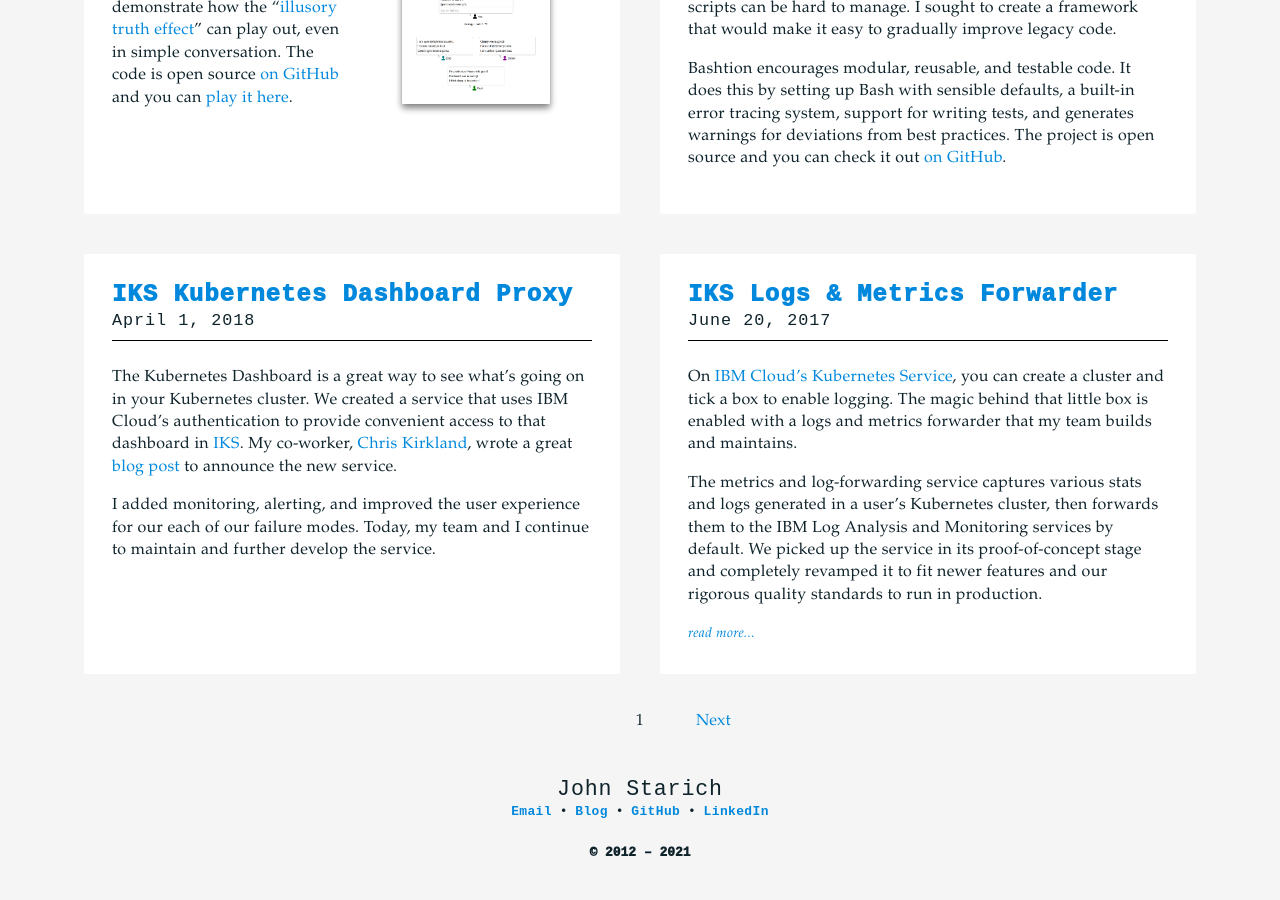
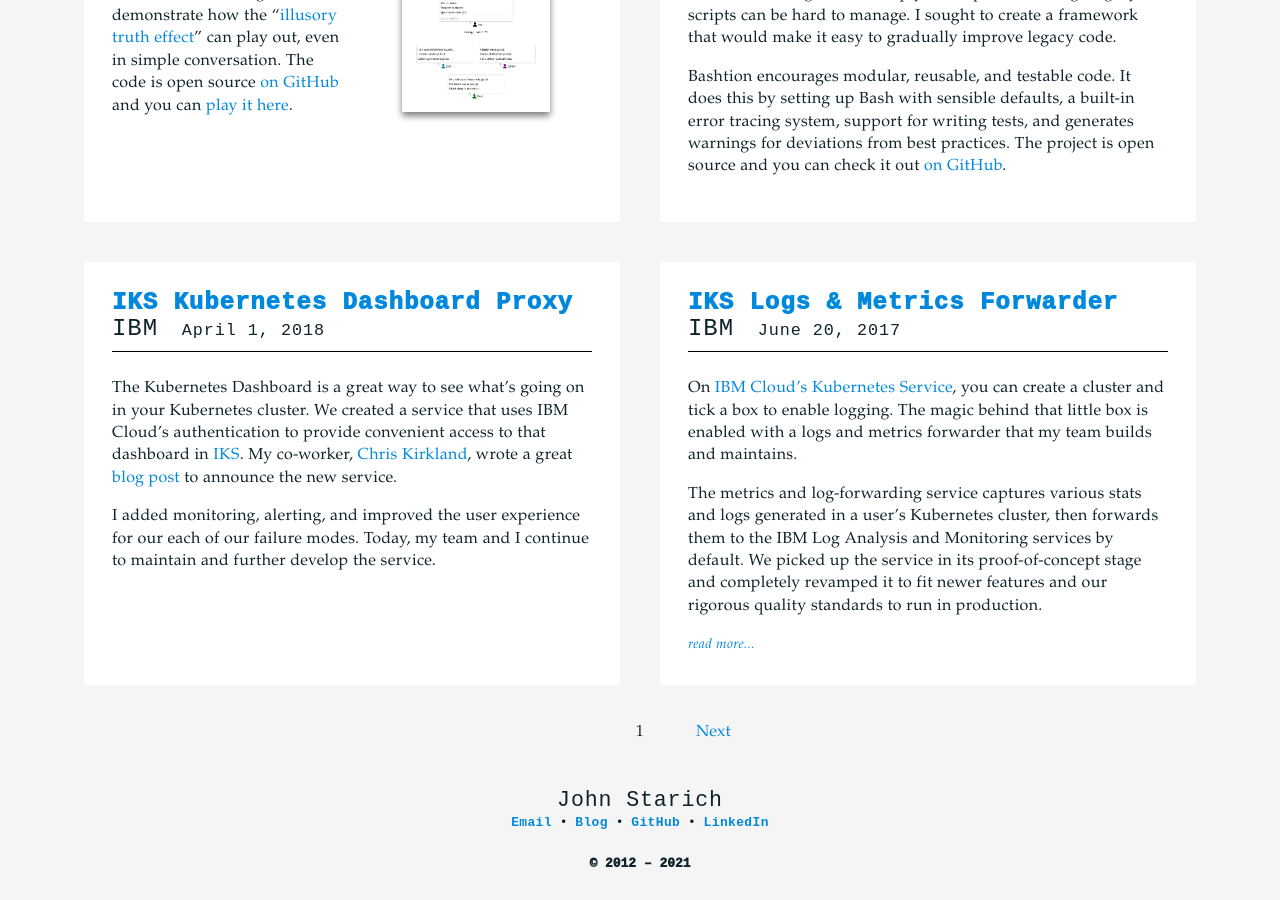
Before and after one commit to JohnStarich/johnstarich.github.io, a Jekyll site: the page built from blog/index.html, in a window 1280 px wide and 900 px high, scrolled down 2512 px. Built offline with Jekyll 4.4.1, drawn with Linux system fonts in a browser that asks for light colours; the list of posts is cut into pages by our own code; comment, search, counter and statistics services are not loaded.

Commit message:
Use common template for post summaries

```diff
--- /dev/null
+++ b/_includes/post-summary.html
@@ -0,0 +1,29 @@
+<article>
+    <h1>
+        <a class="subject" href="{{ include.post.url }}">{{ include.post.title }}</a>
+        {% if include.post.category == "experiences" %}
+            <span class="company">{{ include.post.company }}</span>
+        {% endif %}
+        {% if include.use_day %}
+            <span class="time">{{ post.date | date: '%B %e, %Y' }}</span>
+        {% elsif include.post.start_date and include.post.end_date %}
+            <span class="time">{{ include.post.start_date }} &ndash; {{ include.post.end_date }}</span>
+        {% elsif include.post.start_date %}
+            <span class="time">{{ include.post.start_date }}</span>
+        {% else %}
+            <span class="time">{{ post.date | date: '%B %e, %Y' }}</span>
+        {% endif %}
+    </h1>
+    <div class="article-excerpt">
+    {% if include.post.media %}
+        {% assign asset = include.post.media[0] %}
+        <a class="media-link" href="{{ include.post.url }}">
+            {% include media.html file=asset %}
+        </a>
+    {% endif %}
+    {{ include.post.excerpt }}
+    {% if include.post.excerpt != include.post.content %}
+        <a class="read-more" href="{{ include.post.url }}">read more</a>
+    {% endif %}
+    </div>
+</article>
--- a/blog/index.html
+++ b/blog/index.html
@@ -4,28 +4,7 @@ layout: default
 <section>
 {% assign blog_posts = paginator.posts %}
 {% for post in blog_posts %}
-    <article class="post post-excerpt">
-        <h1>
-            <a class="subject" href="{{ post.url }}">{{ post.title }}</a>
-            <span class="time">{{ post.date | date: '%B %e, %Y' }}</span>
-        </h1>
-        <div class="article-excerpt">
-            {% if post.media %}
-                {% assign asset = post.media[0] %}
-                <a class="media-link" href="{{ post.url }}">
-                    {% include media.html file=asset %}
-                </a>
-            {% endif %}
-            {% assign slug = post.title | slugify %}
-            {% assign titleTag = '<h1 id="' | append: slug | append: '">' | append: post.title | append: '</h1>' %}
-            {% assign excerpt = post.excerpt | lstrip | remove_first: titleTag | lstrip %}
-            {% assign content = post.content | lstrip %}
-            {{ excerpt }}
-            {% if excerpt != content %}
-                <a class="read-more" href="{{ post.url }}">read more</a>
-            {% endif %}
-        </div>
-    </article>
+    {% include post-summary.html post=post use_day=true %}
 {% endfor %}
     <div class="pagination">
     {% if paginator.total_pages > 1 %}
```
Also changed, not shown: _includes/sort.html (added, +12 -0 lines), index.html (+4 -39 lines).
